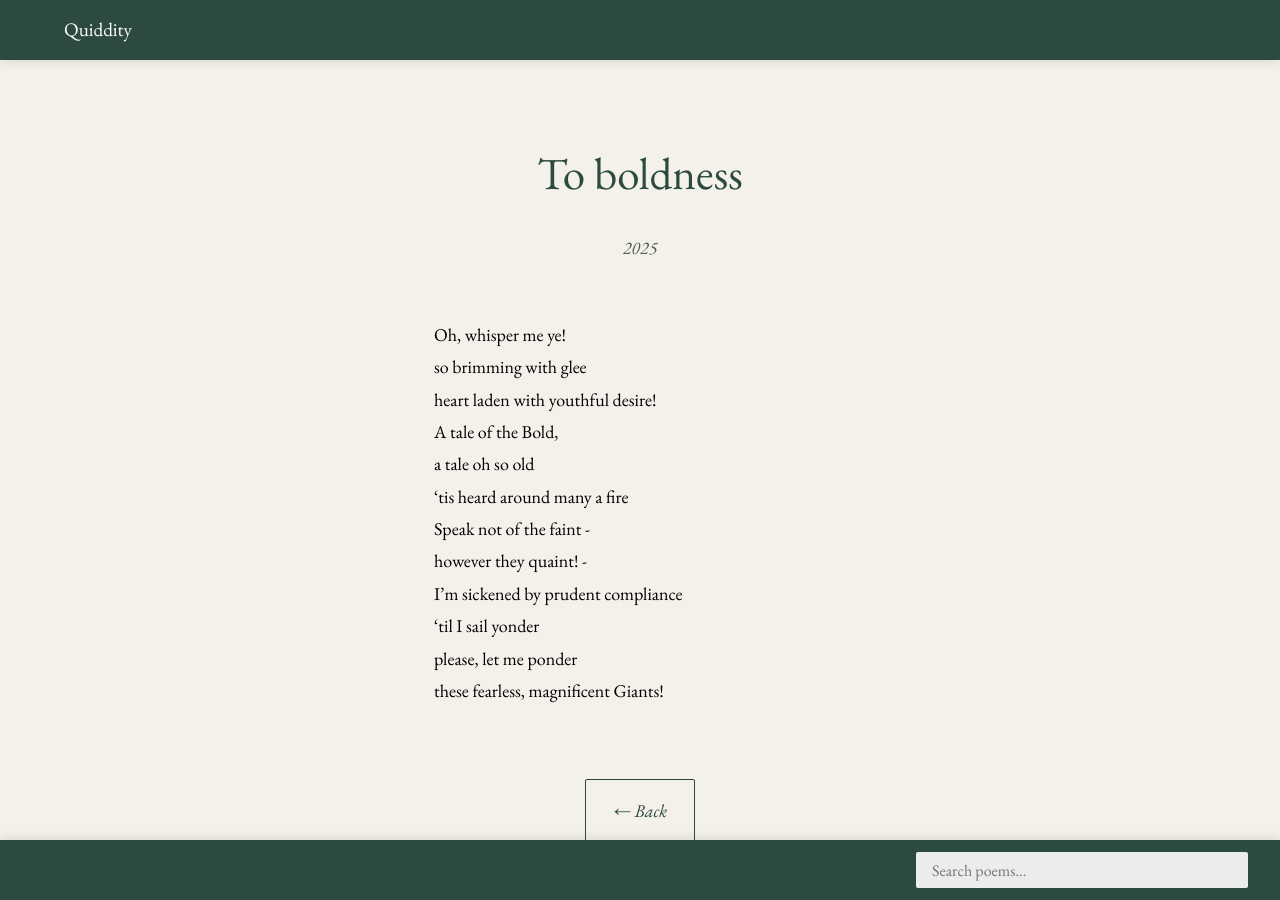
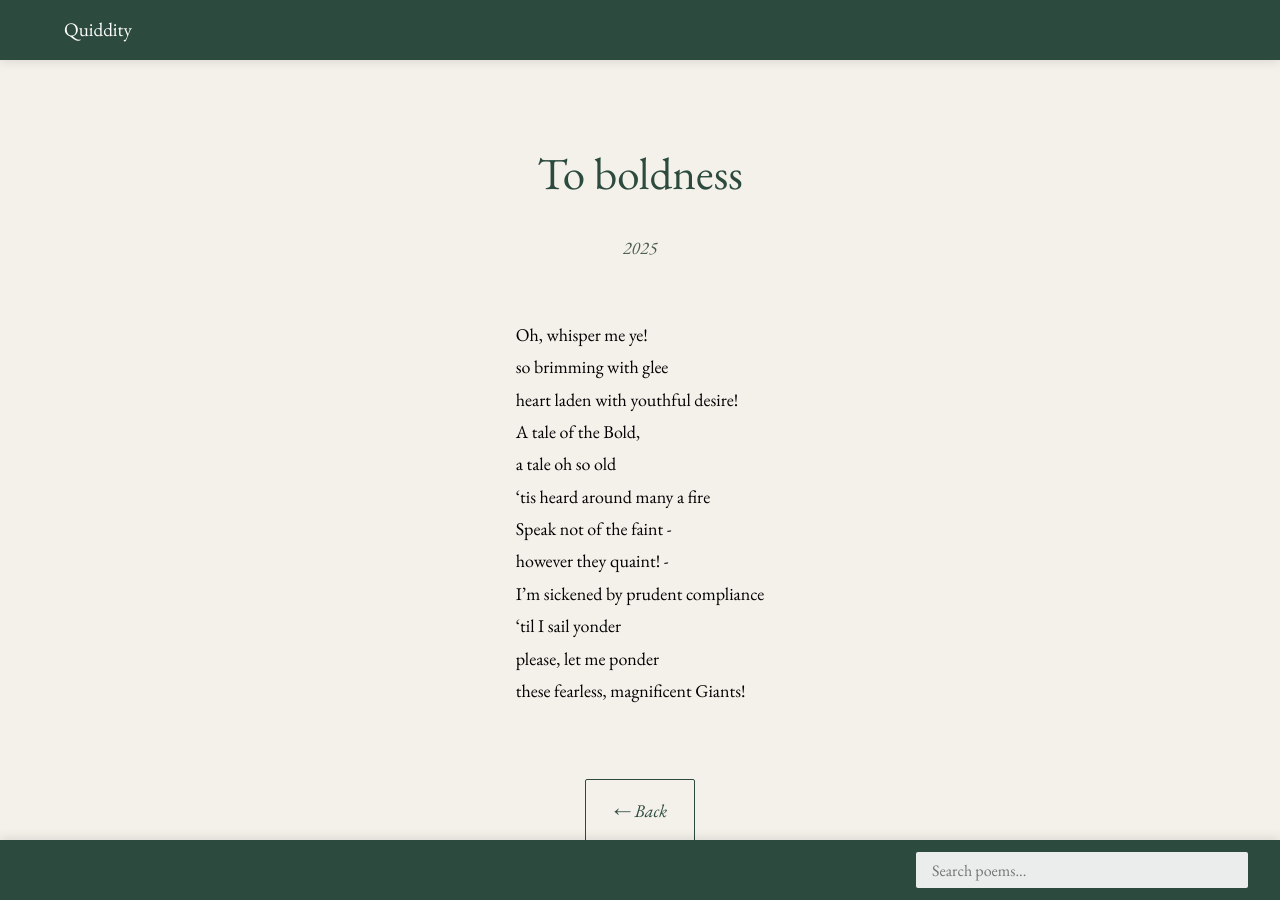
Before and after one commit to arcustangens/quiddity, a Jekyll site: the page built from _posts/2025-09-16-to-boldness.markdown, in a window 1280 px wide and 900 px high. Built offline with Jekyll 4.4.1, drawn with Linux system fonts in a browser that asks for light colours.

Commit message:
date format and text align cleanup

```diff
--- a/_includes/search-banner.html
+++ b/_includes/search-banner.html
@@ -117,7 +117,7 @@
                 title: {{ post.title | jsonify }},
                 content: {{ post.content | strip_html | jsonify }},
                 url: {{ post.url | relative_url | jsonify }},
-                date: {{ post.date | date: "%B %d, %Y" | jsonify }}
+                date: {{ post.date | date: "%Y" | jsonify }}
             }{% unless forloop.last %},{% endunless %}
             {% endfor %}
         ];
--- a/_layouts/post.html
+++ b/_layouts/post.html
@@ -7,7 +7,7 @@ layout: default
     {% if page.date %}
     <p class="post-meta">
         {% assign date_format = page.date_format | default: "%Y" %} {% if page.date_format == "month_year" %} {{
-        page.date | date: "%B %Y" }} {% else %} {{ page.date | date: date_format }} {% endif %}
+        page.date | date: "%Y" }} {% else %} {{ page.date | date: date_format }} {% endif %}
     </p>
     {% endif %}
 
@@ -73,14 +73,14 @@ layout: default
     }
 
     .post-content {
-        margin: 2em 0;
-        padding: 0 8em;
+        margin: 2em auto;
+        inline-size: min-content;
+        white-space: nowrap;
     }
 
     .post-content p {
         text-align: left;
         margin: 1.5em auto;
-        max-width: 600px;
     }
 
     /* Style for italicized verses */
```
